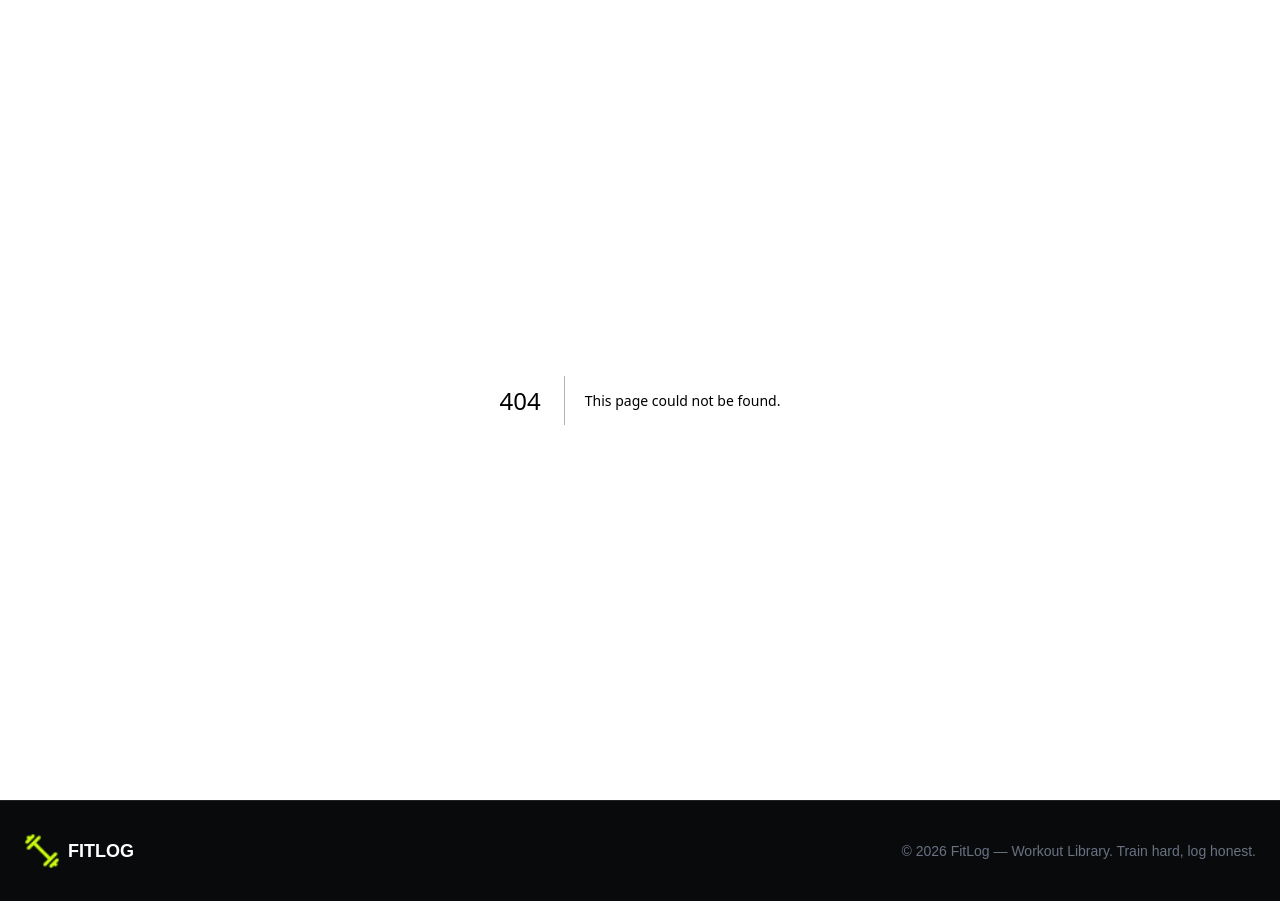
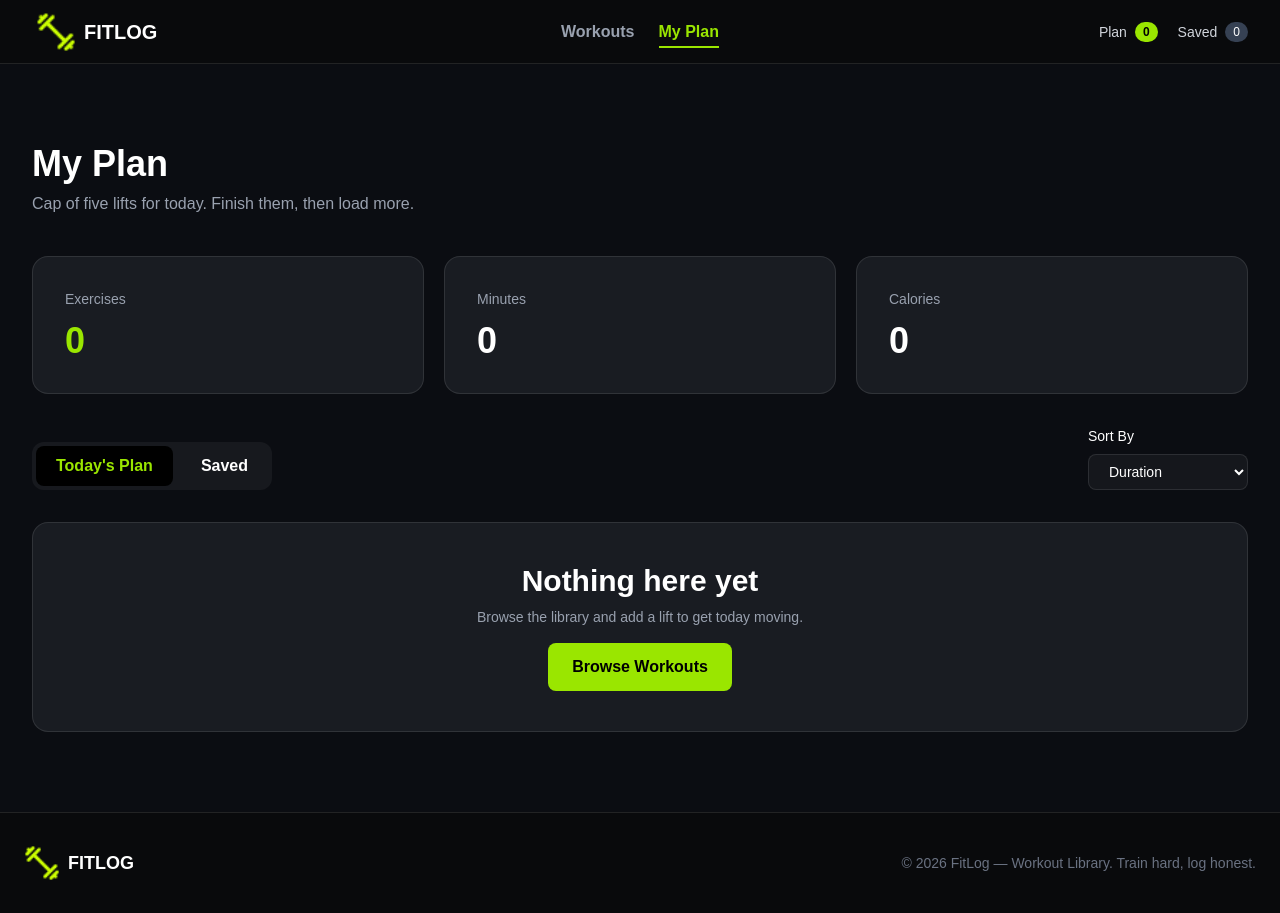
Before and after one commit to rabbi-cpu/My-Demo-Fit, a Next.js app: page /my-plan in a window 1280 px wide. Before the commit this address had no page. Built offline with nearby package versions, Linux system fonts and the light colour scheme.

Commit message:
completed all assignment 6 requirements and fixed routing

```diff
--- a/src/app/component/Navber.tsx
+++ b/src/app/component/Navber.tsx
@@ -1,3 +1,4 @@
+
 "use client";
 
 import React, {
@@ -63,12 +64,10 @@ const subscribeSaved = (callback: () => void) => {
     };
 };
 
-/* Current pathname */
 const getPathname = () => {
     if (typeof window === "undefined") {
         return "/";
     }
-
     return window.location.pathname;
 };
 
@@ -79,7 +78,6 @@ const subscribePathname = (
         "popstate",
         callback
     );
-
     return () => {
         window.removeEventListener(
             "popstate",
@@ -118,7 +116,7 @@ const Navber = () => {
         pathname.startsWith("/workout/");
 
     const isMyPlanActive =
-        pathname === "/myplan";
+        pathname === "/my-plan";
 
     return (
         <div className="sticky top-0 z-50 navbar border-b border-white/10 bg-[#090a0c]">
@@ -163,7 +161,7 @@ const Navber = () => {
                             </li>
                             <li>
                                 <Link
-                                    href="/myplan"
+                                    href="/my-plan"
                                     className={
                                         isMyPlanActive
                                             ? "font-semibold text-lime-400"
@@ -173,9 +171,9 @@ const Navber = () => {
                                     My Plan
                                 </Link>
                             </li>
-
                         </ul>
                     </div>
+
                     <div className="flex items-center">
                         <Link
                             href="/"
@@ -189,6 +187,7 @@ const Navber = () => {
                                 className="h-9 w-9 object-contain sm:h-10 sm:w-10"
                             />
                         </Link>
+
                         <Link
                             href="/"
                             className="ml-2 text-base font-black text-white sm:text-xl"
@@ -197,6 +196,7 @@ const Navber = () => {
                         </Link>
                     </div>
                 </div>
+
                 <div className="navbar-center hidden lg:flex">
                     <ul className="flex items-center gap-6">
                         <li>
@@ -211,9 +211,10 @@ const Navber = () => {
                                 Workouts
                             </Link>
                         </li>
+
                         <li>
                             <Link
-                                href="/myplan"
+                                href="/my-plan"
                                 className={
                                     isMyPlanActive
                                         ? "relative cursor-pointer font-semibold text-lime-400 after:absolute after:-bottom-2 after:left-0 after:h-0.5 after:w-full after:bg-lime-400"
@@ -223,14 +224,13 @@ const Navber = () => {
                                 My Plan
                             </Link>
                         </li>
+                    </ul>
+                </div>
 
-                    </ul>
-
-                </div>
                 <div className="navbar-end">
                     <div className="flex items-center gap-2 text-xs sm:gap-5 sm:text-sm">
                         <Link
-                            href="/myplan"
+                            href="/my-plan"
                             className="flex items-center text-gray-300 transition hover:text-white"
                         >
                             <span>
@@ -240,8 +240,9 @@ const Navber = () => {
                                 {planCount}
                             </span>
                         </Link>
+
                         <Link
-                            href="/myplan"
+                            href="/my-plan"
                             className="flex items-center text-gray-300 transition hover:text-white"
                         >
                             <span>
```
Also changed, not shown: src/app/my-plan/page.tsx (renamed from src/app/myplan/page.tsx).
